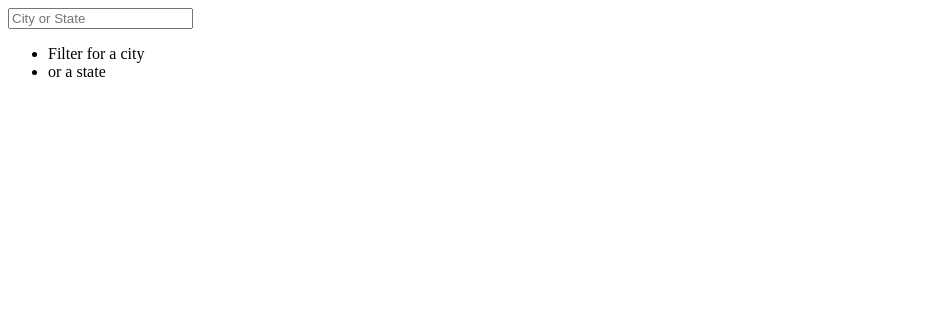
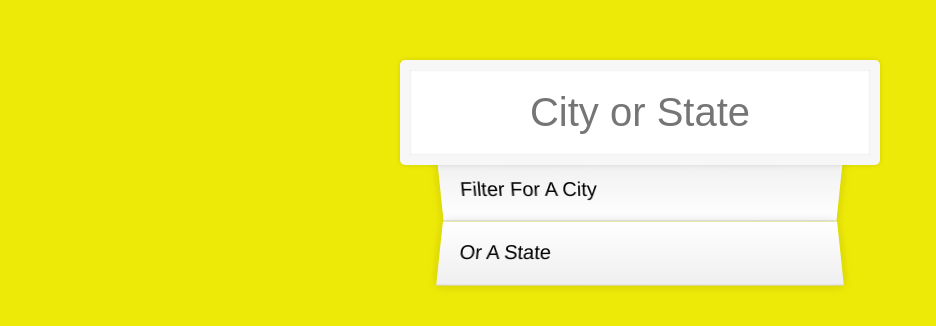
Before and after one commit to LikeSatie/JavaScript-AJAX-Type-Ahead, a plain HTML site: page index.html in a window 1280 px wide. Shown: the whole page, without its empty margins (0-936 px from the left). Drawn offline with Linux system fonts and the light colour scheme; no server answers.

Commit message:
styles are added

```diff
--- a/index.html
+++ b/index.html
@@ -8,7 +8,7 @@
     <title>AJAX Ahead</title>
   </head>
   <body>
-    <form class="search">
+    <form class="search-form">
       <input type="text" class="search" placeholder="City or State" />
       <ul class="suggestions">
         <li>Filter for a city</li>
--- a/styles.css
+++ b/styles.css
@@ -0,0 +1,76 @@
+html {
+  box-sizing: border-box;
+  background: #eeea07;
+  font-family: 'helvetica neue';
+  font-size: 20px;
+  font-weight: 200;
+}
+
+*,
+*:before,
+*:after {
+  box-sizing: inherit;
+}
+
+input {
+  width: 100%;
+  padding: 20px;
+}
+
+.search-form {
+  max-width: 400px;
+  margin: 50px auto;
+}
+
+input.search {
+  margin: 0;
+  text-align: center;
+  outline: 0;
+  border: 10px solid #f7f7f7;
+  width: 120%;
+  left: -10%;
+  position: relative;
+  top: 10px;
+  z-index: 2;
+  border-radius: 5px;
+  font-size: 40px;
+  box-shadow: 0 0 5px rgba(0, 0, 0, 0.12), inset 0 0 2px rgba(0, 0, 0, 0.19);
+}
+
+.suggestions {
+  margin: 0;
+  padding: 0;
+  position: relative;
+  /*perspective: 20px;*/
+}
+
+.suggestions li {
+  background: white;
+  list-style: none;
+  border-bottom: 1px solid #d8d8d8;
+  box-shadow: 0 0 10px rgba(0, 0, 0, 0.14);
+  margin: 0;
+  padding: 20px;
+  transition: background 0.2s;
+  display: flex;
+  justify-content: space-between;
+  text-transform: capitalize;
+}
+
+.suggestions li:nth-child(even) {
+  transform: perspective(100px) rotateX(3deg) translateY(2px) scale(1.001);
+  background: linear-gradient(to bottom, #ffffff 0%, #efefef 100%);
+}
+
+.suggestions li:nth-child(odd) {
+  transform: perspective(100px) rotateX(-3deg) translateY(3px);
+  background: linear-gradient(to top, #ffffff 0%, #efefef 100%);
+}
+
+span.population {
+  font-size: 15px;
+}
+
+.hl {
+  background: #ffc600;
+}
```
